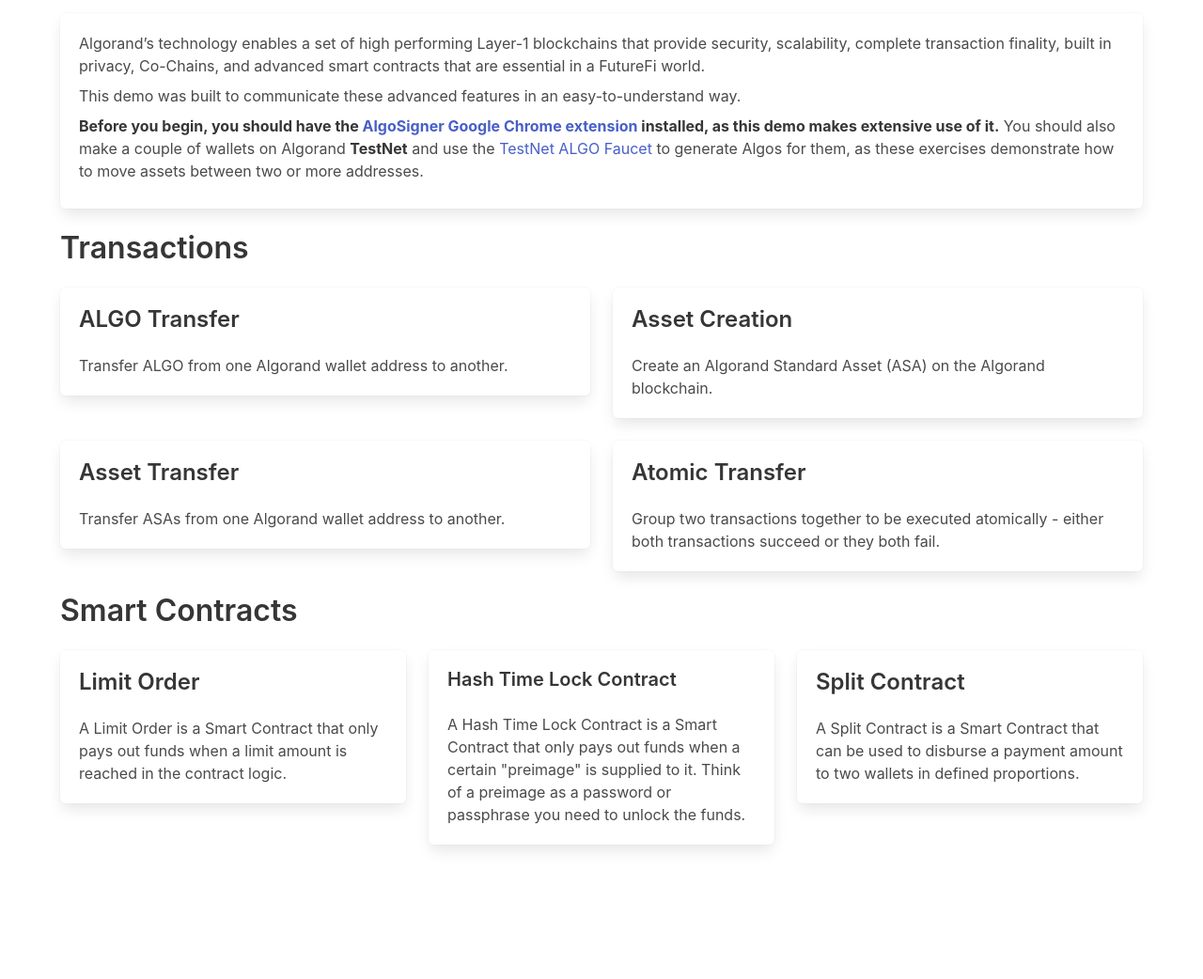
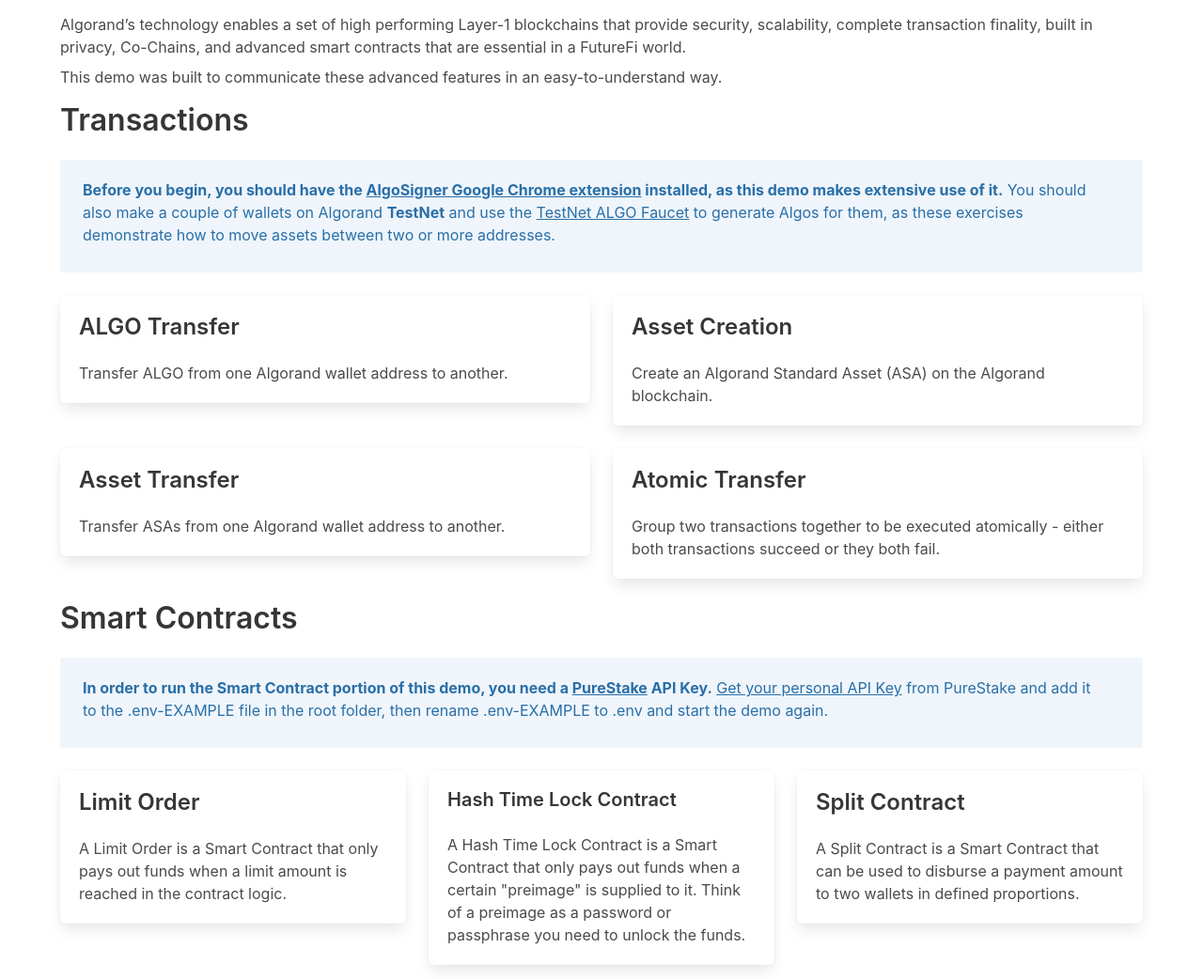
Before and after one commit to jwdixon/algo-html-demo, a website: page index.html in a window 1280 px wide. Shown: the part 240-1282 px from the top of the page at 94% size. Before the commit the page ends 1187 px from the top, so only its background shows below. Drawn offline with nearby package versions, Linux system fonts and the light colour scheme.

Commit message:
Minor documentation changes

```diff
--- a/index.html
+++ b/index.html
@@ -93,15 +93,20 @@
       </p>
 
       <h2 class="title">Introduction</h2>
-      <div class="box">
-        <p class="pb-2">Algorand’s technology enables a set of high performing Layer-1 blockchains that provide security, scalability, complete transaction finality, built in privacy, Co-Chains, and advanced smart contracts that are essential in a FutureFi world.</p>
-        <p class="pb-2">This demo was built to communicate these advanced features in an easy-to-understand way.</p>
-        <p class="pb-2"><strong>Before you begin, you should have the <a target="_blank" href="https://chrome.google.com/webstore/detail/algosigner/kmmolakhbgdlpkjkcjkebenjheonagdm">AlgoSigner Google Chrome extension</a> installed, as this demo makes extensive use of it.</strong>
-          You should also make a couple of wallets on Algorand <strong>TestNet</strong> and use the
-          <a target="_blank" href="https://testnet.algoexplorer.io/dispenser">TestNet ALGO Faucet</a> to generate Algos for them, as these exercises demonstrate how to move assets between two or more addresses.</p>
-      </div>
+      <p class="pb-2">Algorand’s technology enables a set of high performing Layer-1 blockchains that provide
+        security, scalability, complete transaction finality, built in privacy, Co-Chains, and advanced smart
+        contracts that are essential in a FutureFi world.</p>
+      <p class="pb-4">This demo was built to communicate these advanced features in an easy-to-understand way.</p>
 
       <h2 class="title">Transactions</h2>
+      <div class="notification is-info is-light">
+        <p class="pb-2"><strong>Before you begin, you should have the <a target="_blank"
+              href="https://chrome.google.com/webstore/detail/algosigner/kmmolakhbgdlpkjkcjkebenjheonagdm">AlgoSigner
+              Google Chrome extension</a> installed, as this demo makes extensive use of it.</strong>
+          You should also make a couple of wallets on Algorand <strong>TestNet</strong> and use the
+          <a target="_blank" href="https://testnet.algoexplorer.io/dispenser">TestNet ALGO Faucet</a> to generate Algos
+          for them, as these exercises demonstrate how to move assets between two or more addresses.</p>
+      </div>
       <div class="columns is-multiline">
         <div class="column is-half">
           <a href="algo-transfer.html">
@@ -131,18 +136,26 @@
           <a href="atomic-transfer.html">
             <div class="box">
               <h4 class="title is-4">Atomic Transfer</h4>
-              <p>Group two transactions together to be executed atomically - either both transactions succeed or they both fail.</p>
+              <p>Group two transactions together to be executed atomically - either both transactions succeed or they
+                both fail.</p>
             </div>
           </a>
         </div>
       </div>
       <h2 class="title">Smart Contracts</h2>
+      <div class="notification is-info is-light">
+        <p class="pb-2"><strong>In order to run the Smart Contract portion of this demo, you need a <a target="_blank"
+          href="https://www.purestake.com/">PureStake</a> API
+            Key.</strong> <a target="_blank" href="https://developer.purestake.io/signup">Get your personal API Key</a> from PureStake and add it to the .env-EXAMPLE file in the root
+          folder, then rename .env-EXAMPLE to .env and start the demo again.</p>
+      </div>
       <div class="columns">
         <div class="column">
           <a href="limit-order.html">
             <div class="box">
               <h4 class="title is-4">Limit Order</h4>
-              <p>A Limit Order is a Smart Contract that only pays out funds when a limit amount is reached in the contract logic.</p>
+              <p>A Limit Order is a Smart Contract that only pays out funds when a limit amount is reached in the
+                contract logic.</p>
             </div>
           </a>
         </div>
@@ -150,7 +163,8 @@
           <a href="hash-time-lock.html">
             <div class="box">
               <h4 class="title is-5">Hash Time Lock Contract</h4>
-              <p>A Hash Time Lock Contract is a Smart Contract that only pays out funds when a certain "preimage" is supplied to it.
+              <p>A Hash Time Lock Contract is a Smart Contract that only pays out funds when a certain "preimage" is
+                supplied to it.
                 Think of a preimage as a password or passphrase you need to unlock the funds.</p>
             </div>
           </a>
@@ -159,7 +173,8 @@
           <a href="split-contract.html">
             <div class="box">
               <h4 class="title is-4">Split Contract</h4>
-              <p>A Split Contract is a Smart Contract that can be used to disburse a payment amount to two wallets in defined proportions.</p>
+              <p>A Split Contract is a Smart Contract that can be used to disburse a payment amount to two wallets in
+                defined proportions.</p>
             </div>
           </a>
         </div>
```
